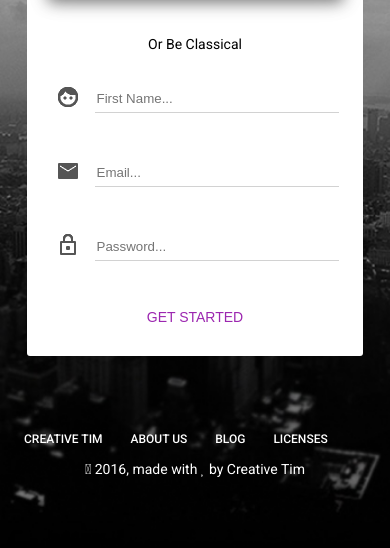
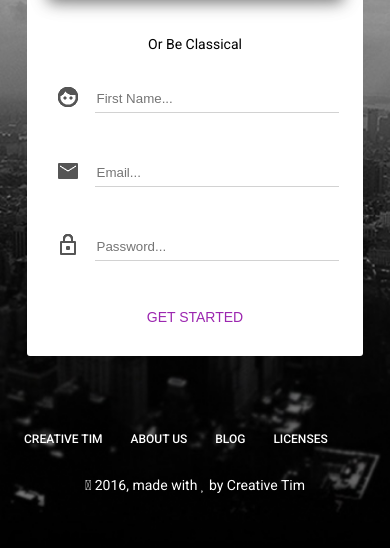
Before and after one commit to Irina640/Landing-page, a plain HTML site: page index.html in a window 390 px wide. Shown: the part 280-828 px from the top of the page. Drawn offline with Linux system fonts and the light colour scheme.

Commit message:
fix mobile version

```diff
--- a/style.css
+++ b/style.css
@@ -1,3 +1,6 @@
+* {
+  margin: 0;
+}
 body {
     font-family: 'Roboto', sans-serif;
     background: url(image.png/BG.png);
@@ -57,9 +60,6 @@ body {
   .nav-link-download .link-image {
     padding-right: 6px;
   }
-
-
-
   main {
     display: flex;
     justify-content: center;
@@ -115,8 +115,8 @@ body {
     /*ikonka poseredine input  */
     display: flex;
     margin-bottom: 46px;
+  }
 
-  }
 .first-name input,
 .email input,
 .password input {
@@ -167,9 +167,8 @@ body {
 .button-get-started input:focus {
   outline: none;
   color: grey ;
-  /* color:  #d2d2d2; */
-  /* background-color: #d2d2d2; */
 }
+
 footer {
   /* background: #d2d2d2; */
   max-width: 1136px;
@@ -178,8 +177,8 @@ footer {
   justify-content: space-between;
   align-items: center;
   margin: auto;
+}
 
-}
 .footer-nav {
   /* background: grey; */
 }
@@ -212,9 +211,10 @@ footer {
   }
   .footer-inform {
    text-align: center;
+   margin-top: 30px;
   }
 }
-@media only screen and (max-width: 425px) {
+@media only screen and (max-width: 520px) {
 .first-name input,
 .email input,
 .password input {
```
Lines whose indentation alone changed are shown as unchanged.
